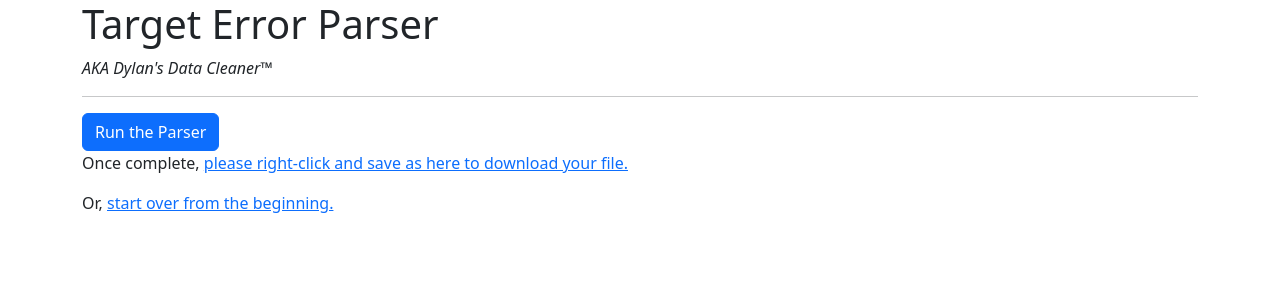
After one commit to chemicalpleasures/flaskUploader, a Flask app: page /parser in a window 1280 px wide. The commit adds this page. Shown: the top 300 px of the page. Run offline with Flask 2, Linux system fonts and the light colour scheme; some libraries are stand-ins or nearby versions.

Commit message:
Created parser page

```diff
--- a/app.py
+++ b/app.py
@@ -2,6 +2,8 @@ from flask import Flask, render_template, request, redirect, send_from_directory
 import os
 from werkzeug.utils import secure_filename
 import config
+import pandas as pd
+import openpyxl
 
 app = Flask(__name__)
 
@@ -53,10 +55,77 @@ def upload_excel():
             return redirect(request.url)
     return render_template("public/templates/upload_excel.html")
 
+@app.route('/parser', methods=['POST', 'GET'])
+def parser():
+    if request.method == "POST":
+        # defines datasets. wb is the list of Target errors from the target portal. wb2 is product data from salsify.
+        wb = 'static/excel_files/uploads/target.xlsx'
+        wb2 = 'static/excel_files/uploads/inv.xlsx'
+
+        df1 = pd.read_excel(wb)
+        df2 = pd.read_excel(wb2)
+
+        # renames first column
+        df1.rename(columns={"Partner SKU": "Inventory Number"}, inplace=True)
+
+        merge = pd.merge(df1, df2, how="left", on="Inventory Number")
+
+        # removes unwanted columns
+        merge.drop(['Barcode', 'TCIN', 'Published', 'Error Code'], axis=1, inplace=True)
+
+        # creates condition which removes all product statuses and reasons we don't want
+        cond1 = (merge["Product Status (Computed)"] == "Resourcing - Quality/Defective") | (
+                    merge["Product Status (Computed)"] == "Resourcing - Margin Too Low") | (
+                            merge["Product Status (Computed)"] == "Resourcing - Product Elevation In Progress") | (
+                            merge["Product Status (Computed)"] == "Resourcing - Vendor Relation") | (
+                            merge["Product Status (Computed)"] == "Resourcing") | (
+                            merge["Item Type"] == "Powered Riding Toys") | (
+                            merge["Reason"] == "Image might be considered to be RACY") | (
+                            merge["Reason"] == "Field may contain suggestive and/or profane language.") | (
+                            merge["Reason"] == "Illustrations/Logos are not acceptable images.") | (
+                            merge["Reason"] == "Image may be a drawing.") | (
+                            merge["Reason"] == "Image might be considered to be ADULT") | (
+                            merge["Reason"] == "Image might be considered to be SPOOF") | (
+                            merge["Reason"] == "Image might be considered to be MEDICAL") | (
+                            merge["Reason"] == "Field may reference a weapon.") | (
+                            merge["Reason"] == "Field may reference alcohol.") | (merge[
+                                                                                      "Reason"] == "Field may indicate that the item does not comply with Target's inclusive merchandising policy") | (
+                            merge["Reason"] == "This field is inherited from its parent and has errors") | (
+                            merge["Reason"] == "This field is inherited from its parent and has errors") | (
+                            merge["Reason"] == "The product was in a terminal state when the parent was versioned") | (
+                            merge["Reason"] == "This item was put into suspended state")
+
+        # creates condition which removes "Do Not Reorder" skus that are <= 130 qty
+        cond2 = merge["Product Status (Computed)"].isin(
+            ["Do Not Reorder – Exclude from Shopify", "Do Not Reorder – Safety Issue",
+             "Do Not Reorder - Keep on ALL Marketplaces"]) & (merge["Total Quantity"] <= 130)
+
+        # create dataframes containing all SKUs which meet conditions
+        df3 = merge[cond1]
+        df4 = merge[cond2]
+
+        # concatenates all filtered data, removes duplicates
+        df_all_rows = pd.concat([df3, df4]).drop_duplicates().reset_index(drop=True)
+
+        # remove filtered SKUs from original dataset based on SKU + Reason
+        unsorted = pd.merge(merge, df_all_rows, on=['Inventory Number', 'Reason'], how='left', indicator=True).query(
+            "_merge != 'both'").drop('_merge', axis=1).drop(
+            ['Product Title_y', 'Inventory_y', 'Data Update Status_y', 'Last Item Update_y', 'Error Category_y',
+             'Partner Field Value_y', 'Submitted Field Name_y', 'Field Name_y', 'Partner Action_y',
+             'Product Status (Computed)_y', 'Total Quantity_y', 'salsify:parent_id_y', 'Item Type_y'],
+            axis=1).reset_index(drop=True)
+
+        # sort by parent ID
+        final = unsorted.sort_values(by=['Inventory Number'])
+
+        final.to_excel("static/excel_files/downloads/output.xlsx")
+
+    return render_template('public/templates/parser.html')
+
 @app.route('/get-excel/<excel_download>')
 def get_excel(excel_download):
     try:
-        return send_from_directory(directory=config.CLIENT_EXCELS, filename=excel_download, as_attachment=True, path='/')
+        return send_from_directory(directory=config.CLIENT_EXCELS, filename=excel_download, as_attachment=False, path='/')
     except FileNotFoundError:
         abort(404)
     return "Ready for download"
--- /dev/null
+++ b/templates/public/templates/parser.html
@@ -0,0 +1,26 @@
+{% extends "public/templates/public_template.html" %}
+
+{% block title %}Upload{%  endblock %}
+
+{% block main %}
+
+<div class="container">
+    <div class="row">
+        <div class="col">
+            <h1>Target Error Parser</h1>
+            <p><em>AKA Dylan's Data Cleaner™</em></p>
+
+            <hr>
+            <form action="/parser" method="POST">
+                <div class="form-group">
+                <button type="submit" class="btn btn-primary" id="script" value="Run Script">Run the Parser</button>
+            </form>
+            <br>
+            <p>Once complete, <a href="/get-excel/output.xlsx">please right-click and save as here to download your file.</a></p>
+            <p>Or, <a href="/">start over from the beginning.</a></p>
+        </div>
+    </div>
+
+</div>
+
+{% endblock %}
--- a/templates/public/templates/public_template.html
+++ b/templates/public/templates/public_template.html
@@ -9,6 +9,8 @@
   </head>
   <body>
   <div id="main">{% block main %}{% endblock %}</div>
+
+
   <script src="../../../static/js/bootstrap.bundle.min.js" crossorigin="anonymous"></script>
   </body>
 </html>
--- a/templates/public/templates/upload_excel.html
+++ b/templates/public/templates/upload_excel.html
@@ -24,6 +24,9 @@
                 </div>
                 <button type="submit" class="btn btn-primary">Upload XLSX files</button>
             </form>
+            <br>
+            <p>Once uploaded, <a href="/parser">please click here.</a></p>
+
         </div>
     </div>
 
```
